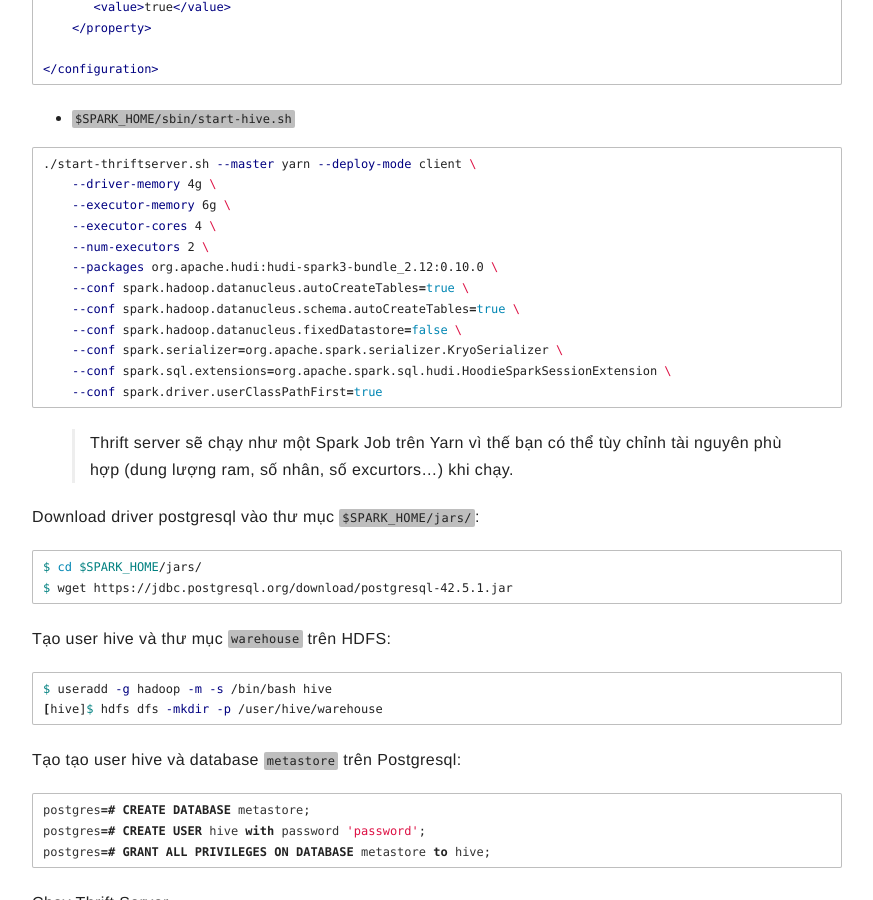
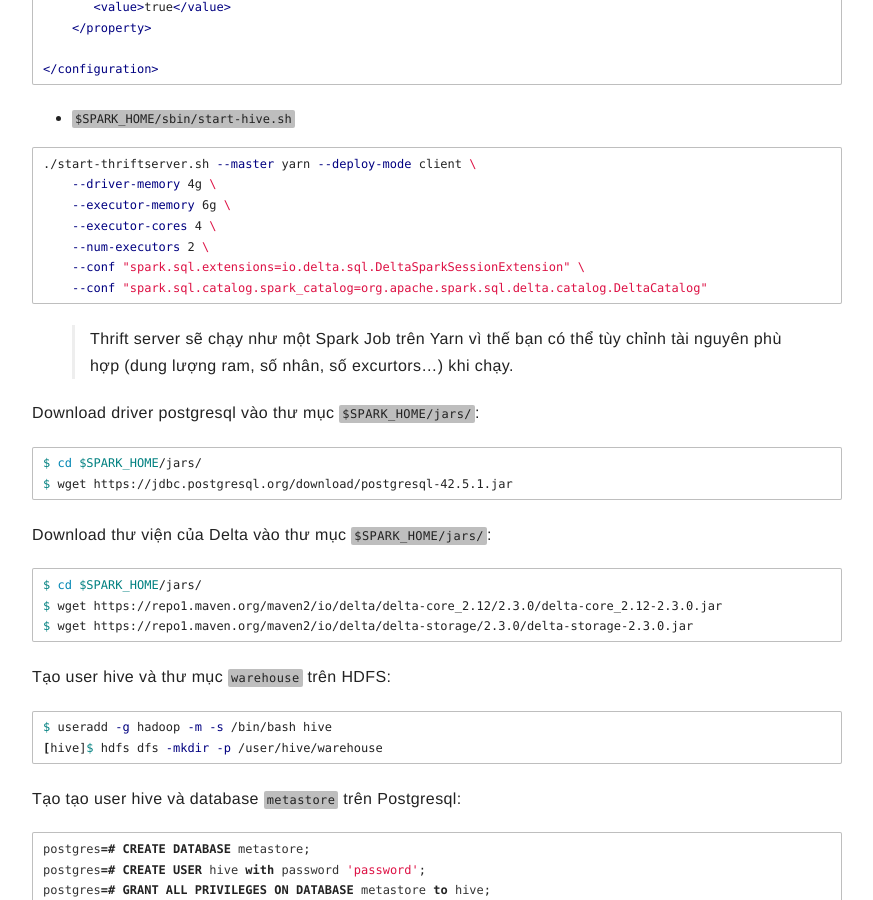
Before and after one commit to longcnttbkhn/longcnttbkhn.github.io, a Jekyll site: the page built from _posts/2023-01-07-cai-dat-data-warehouse-tren-hadoop-phan-1.markdown, in a window 1280 px wide and 900 px high, scrolled down 5379 px. Shown: the whole window, without its empty margins (203-1076 px from the left). Built offline with Jekyll 4.4.1, drawn with Linux system fonts in a browser that asks for light colours; nearby versions of some CDN libraries; some of the changed text lies outside the part shown.

Commit message:
update install DWH

````diff
--- a/_posts/2023-01-07-cai-dat-data-warehouse-tren-hadoop-phan-1.markdown
+++ b/_posts/2023-01-07-cai-dat-data-warehouse-tren-hadoop-phan-1.markdown
@@ -51,14 +51,14 @@ Có nhiều cách để thiết kế một Data Warehouse, nó sẽ phụ thuộ
 
 ## Cài đặt Spark <a name="install_spark"></a>
 
-Bạn lên trang chủ của Spark [tại đây](download_spark) để lấy link download. Vào thời điểm viết bài này phiên bản spark mới nhất là 3.3.1, tuy nhiên khi thử nghiệm mình thấy phiên bản này không tương tích với DBT và Hive nên mình sử dụng phiên bản spark thấp hơn là 3.1.2.
+Bạn lên trang chủ của Spark [tại đây](download_spark) để lấy link download. Vào thời điểm viết bài này phiên bản spark mới nhất là 3.3.4, tuy nhiên khi thử nghiệm mình thấy phiên bản này không tương tích với DBT và Hive nên mình sử dụng phiên bản spark thấp hơn là 3.3.2.
 
 > Lưu ý: Do đã có sẵn cụm Hadoop rồi (bạn xem lại hướng dẫn [tại đây](/huong-dan-cai-hadoop-cluster/)) nên chúng ta chỉ cần cài Spark trên 1 node (mình cái trên `node01`), khi chạy job Spark ta để cấu hình `--master yarn` thì job sẽ được chạy được trên tất cả các node.
 
 ```sh
-$ wget https://archive.apache.org/dist/spark/spark-3.1.2/spark-3.1.2-bin-hadoop3.2.tgz
-$ tar -xzvf spark-3.1.2-bin-hadoop3.2.tgz
-$ mv spark-3.1.2-bin-hadoop3.2 /lib/spark
+$ wget https://archive.apache.org/dist/spark/spark-3.3.2/spark-3.3.2-bin-hadoop3.tgz
+$ tar -xzvf spark-3.3.2-bin-hadoop3.tgz
+$ mv spark-3.3.2-bin-hadoop3 /lib/spark
 $ mkdir /lib/spark/logs
 $ chgrp hadoop -R /lib/spark
 $ chmod g+w -R /lib/spark
@@ -101,7 +101,7 @@ Welcome to
       ____              __
      / __/__  ___ _____/ /__
     _\ \/ _ \/ _ `/ __/  '_/
-   /___/ .__/\_,_/_/ /_/\_\   version 3.1.2
+   /___/ .__/\_,_/_/ /_/\_\   version 3.3.2
       /_/
 
 Using Scala version 2.12.10 (OpenJDK 64-Bit Server VM, Java 11.0.17)
@@ -223,13 +223,8 @@ Trong bản cài đặt của Spark đã có tích hợp sẵn Thrift Server (Hi
     --executor-memory 6g \
     --executor-cores 4 \
     --num-executors 2 \
-    --packages org.apache.hudi:hudi-spark3-bundle_2.12:0.10.0 \
-    --conf spark.hadoop.datanucleus.autoCreateTables=true \
-    --conf spark.hadoop.datanucleus.schema.autoCreateTables=true \
-    --conf spark.hadoop.datanucleus.fixedDatastore=false \
-    --conf spark.serializer=org.apache.spark.serializer.KryoSerializer \
-    --conf spark.sql.extensions=org.apache.spark.sql.hudi.HoodieSparkSessionExtension \
-    --conf spark.driver.userClassPathFirst=true
+    --conf "spark.sql.extensions=io.delta.sql.DeltaSparkSessionExtension" \
+    --conf "spark.sql.catalog.spark_catalog=org.apache.spark.sql.delta.catalog.DeltaCatalog"
 ```
 
 > Thrift server sẽ chạy như một Spark Job trên Yarn vì thế bạn có thể tùy chỉnh tài nguyên phù hợp (dung lượng ram, số nhân, số excurtors...) khi chạy.
@@ -239,6 +234,14 @@ Download driver postgresql vào thư mục `$SPARK_HOME/jars/`:
 ```sh
 $ cd $SPARK_HOME/jars/
 $ wget https://jdbc.postgresql.org/download/postgresql-42.5.1.jar
+```
+
+Download thư viện của Delta vào thư mục `$SPARK_HOME/jars/`:
+
+```sh
+$ cd $SPARK_HOME/jars/
+$ wget https://repo1.maven.org/maven2/io/delta/delta-core_2.12/2.3.0/delta-core_2.12-2.3.0.jar
+$ wget https://repo1.maven.org/maven2/io/delta/delta-storage/2.3.0/delta-storage-2.3.0.jar
 ```
 
 Tạo user hive và thư mục `warehouse` trên HDFS:
````
